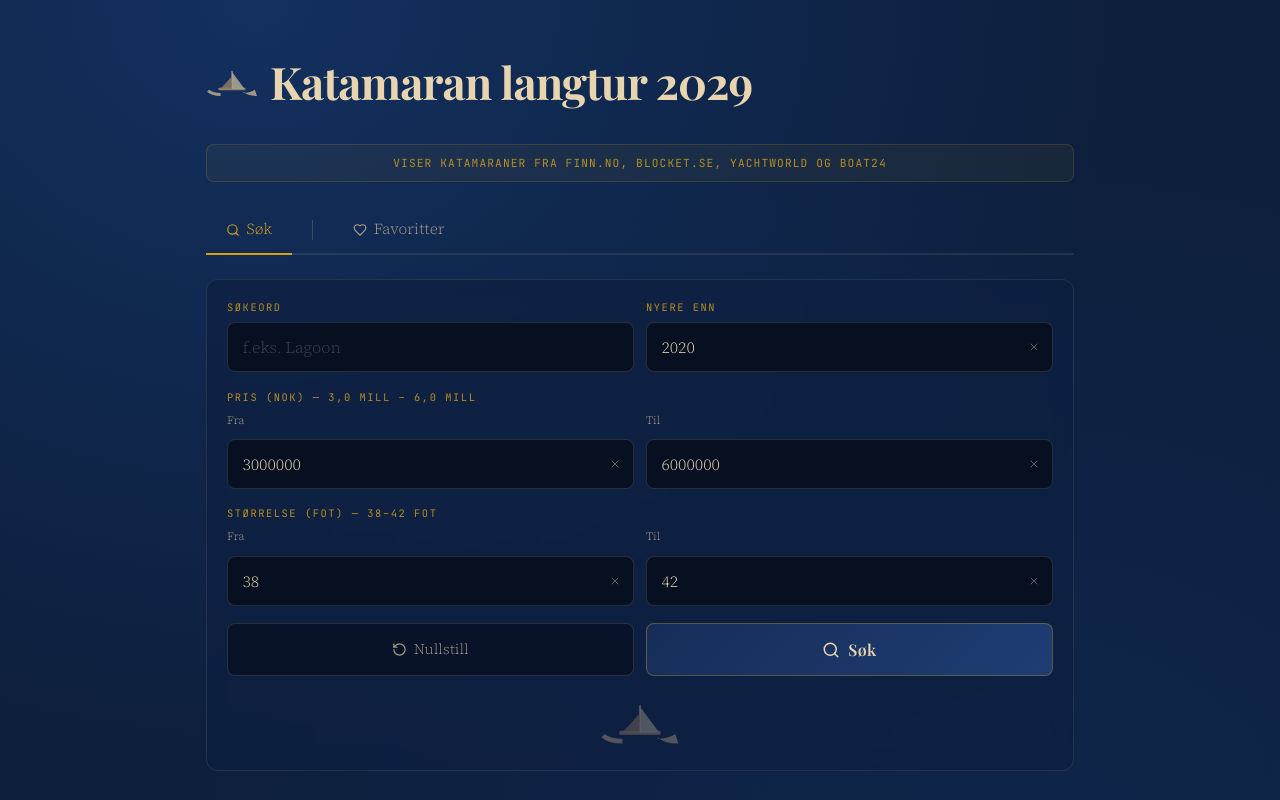
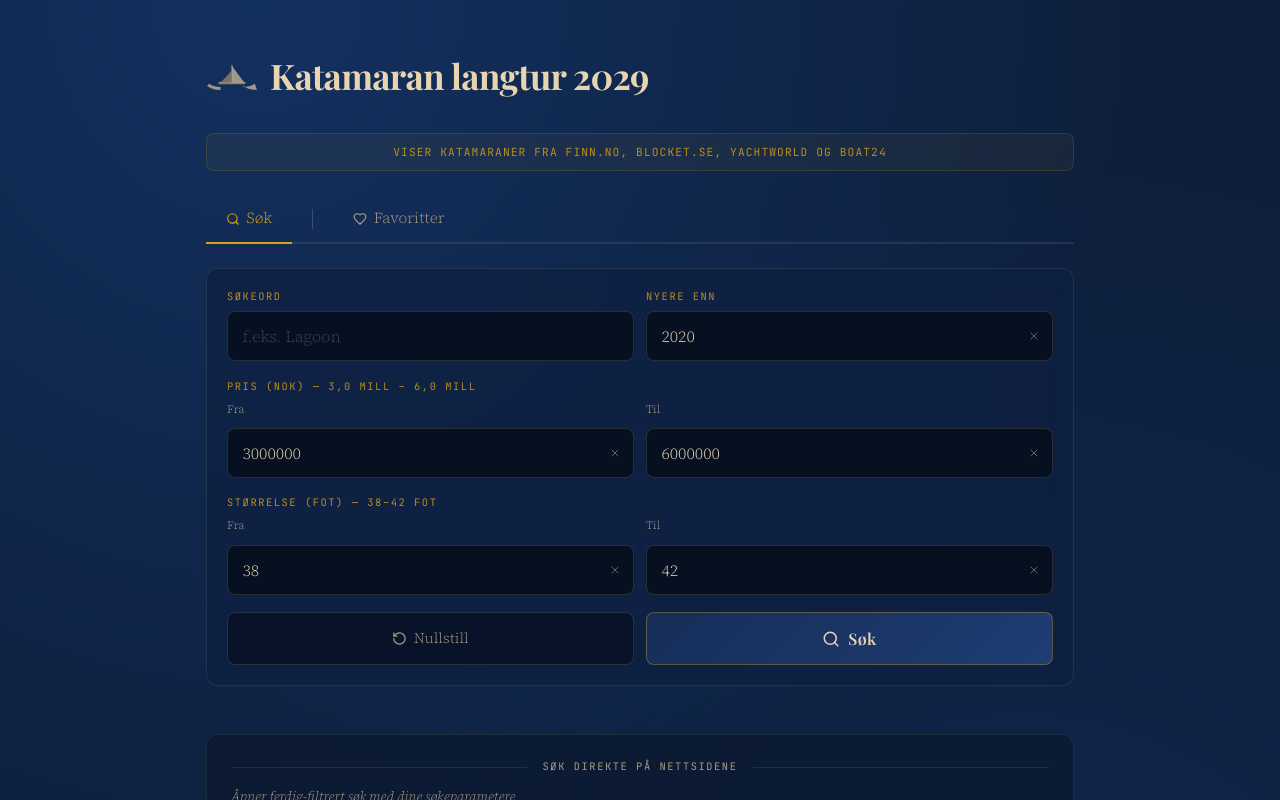
Before and after one commit to t-rulez/sailboat-search, a React (Vite) app in the folder frontend/: page / in a window 1280 px wide. Shown: the top 800 px of the page. Built offline with nearby package versions, Linux system fonts and the light colour scheme; no server answers.

Commit message:
fix tittel

```diff
--- a/frontend/src/App.jsx
+++ b/frontend/src/App.jsx
@@ -171,7 +171,7 @@ export default function App() {
             onSourceChange={handleSourceChange}
           />
 
-          {hasSearched && <ExternalLinks params={lastSearchParams} />}
+          <ExternalLinks params={lastSearchParams || searchParams} />
         </>
       )}
 
--- a/frontend/src/components/SearchForm.jsx
+++ b/frontend/src/components/SearchForm.jsx
@@ -166,17 +166,6 @@ export default function SearchForm({ onSearch, onReset, loading, initialParams }
         </button>
       </div>
 
-      {/* Katamaran-ikon */}
-      <div className="catamaran-icon">
-        <svg viewBox="0 0 100 60" xmlns="http://www.w3.org/2000/svg">
-          <path d="M2,44 Q10,52 28,52 L28,46 Q12,46 6,40 Z" fill="#d4b896"/>
-          <path d="M72,44 Q80,52 98,52 L94,40 Q86,46 72,46 Z" fill="#d4b896"/>
-          <rect x="24" y="36" width="52" height="5" rx="2" fill="#c09a6a"/>
-          <line x1="50" y1="4" x2="50" y2="38" stroke="#e8d5b0" stroke-width="2"/>
-          <polygon points="50,6 50,38 74,38" fill="#e8d5b0" opacity="0.85"/>
-          <polygon points="50,14 50,38 28,38" fill="#c09a6a" opacity="0.8"/>
-        </svg>
-      </div>
 
     </div>
   );
--- a/frontend/src/index.css
+++ b/frontend/src/index.css
@@ -76,7 +76,7 @@ h1, h2, h3 {
 }
 
 .app-title {
-  font-size: clamp(1.8rem, 5vw, 2.8rem);
+  font-size: clamp(1.3rem, 4vw, 2.2rem);
   font-weight: 700;
   color: var(--rope-300);
   line-height: 1.15;
```
